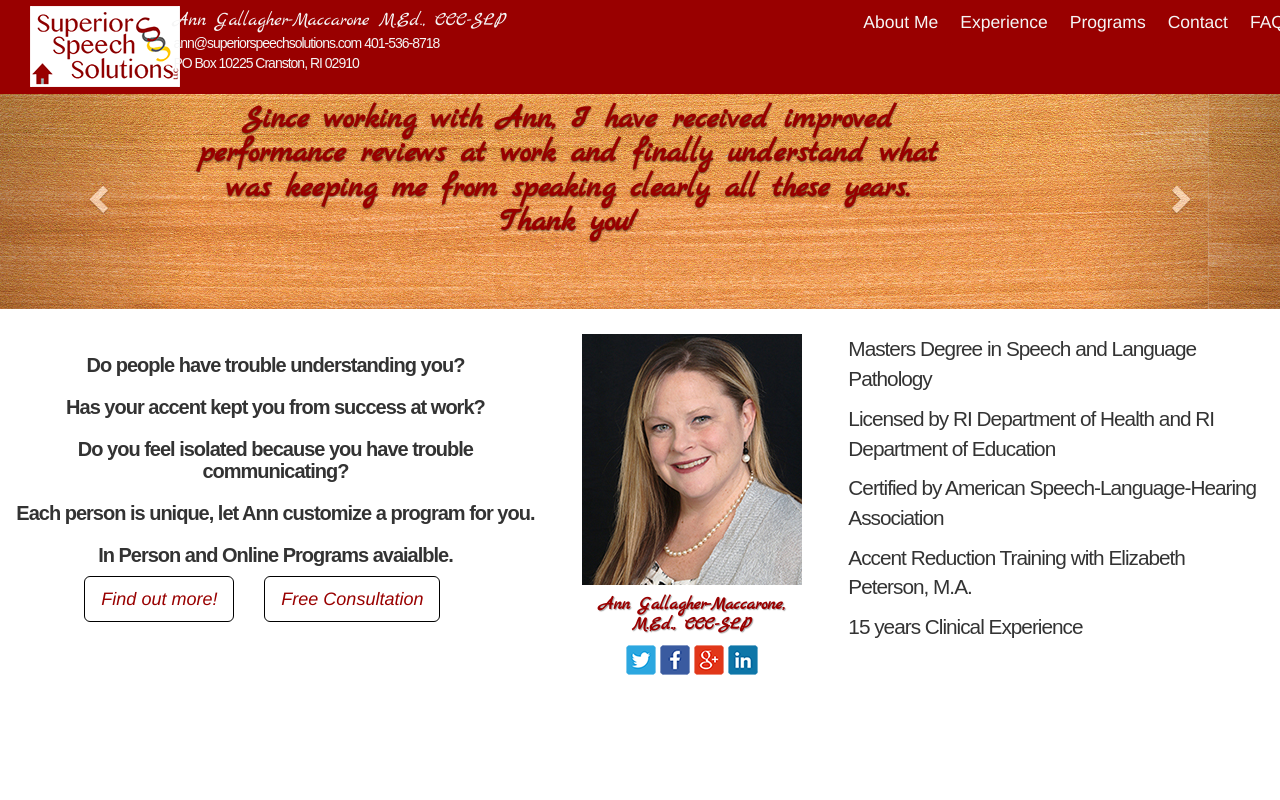
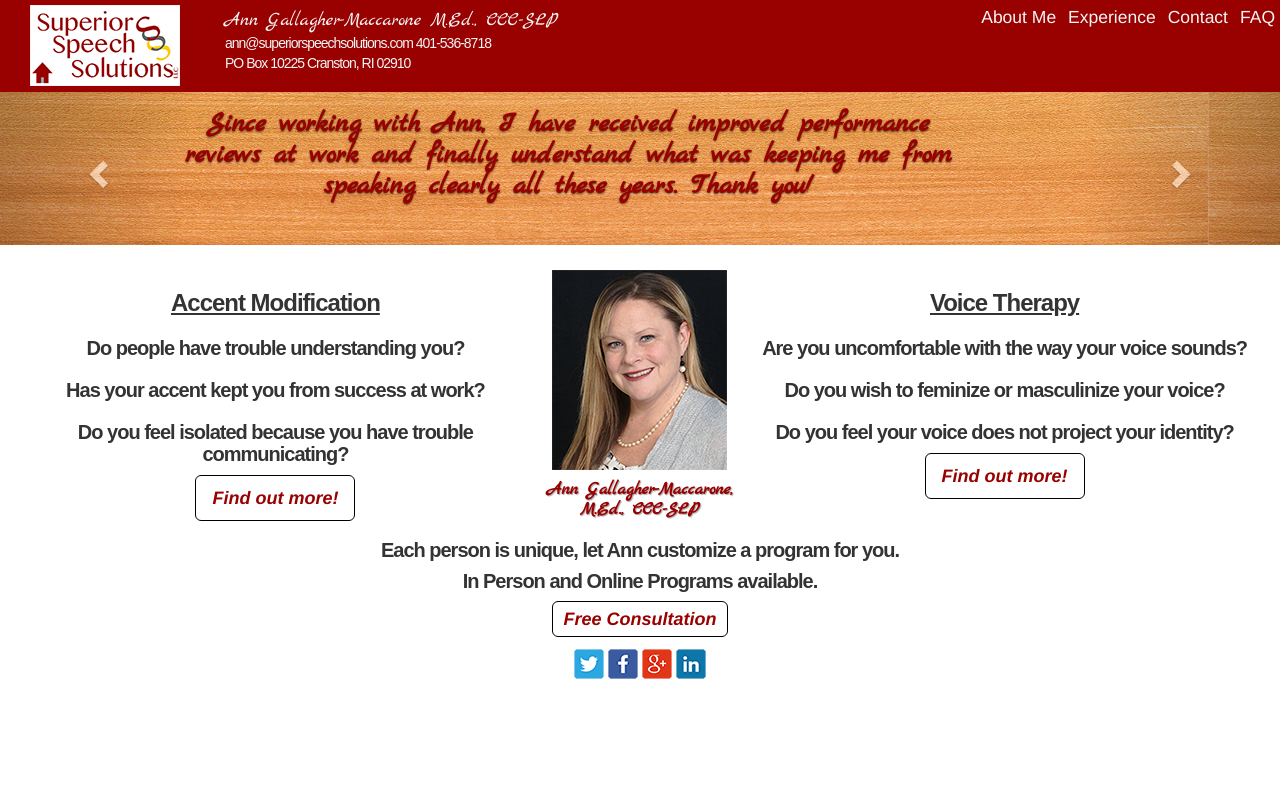
Before and after one commit to Slimfred/SupSpeechSol-New-Site, a plain HTML site: page index.html in a window 1280 px wide. Shown: the top 800 px of the page. Drawn offline with nearby package versions, Linux system fonts and the light colour scheme; a web font is replaced by a local one.

Commit message:
add trans info and update format

```diff
--- a/css/style.css
+++ b/css/style.css
@@ -3,6 +3,7 @@
 }
 body {
   position: relative;
+  margin-top: 90px;
 }
 
 /***** Base Styles *****/
@@ -51,7 +52,7 @@ p {
 .nav-pills li a {
   color: #f5f5f5;
   background-color: #990000;
-  padding: 10px;
+  padding: 5px;
 }
 .nav-pills li.active a,
 .nav-pills li.active a:hover
@@ -70,9 +71,11 @@ p {
 #home-icon {
   margin-top: .75%;
   margin-bottom: .75%;
+  padding: 0;
 }
 #ann-name-contact {
   margin-left: .75%;
+  /*padding: 0;*/
 }
 #ann-name {
   margin-bottom: .5%;
@@ -117,11 +120,11 @@ p {
   margin-top: 6%;
 }
 .carousel-caption {
-  padding-bottom: 3%;
+  padding-bottom: 1%;
 }
 .carousel-caption h1 {
   color: #990000;
-  font-size: 2.25em;
+  font-size: 2em;
 }
 
 /*** Social Media Buttons ***/
@@ -135,6 +138,7 @@ p {
 }
 .social-media ul {
   list-style: none;
+  margin-top: 1%;
   padding-left: 0;
 }
 .social-media li {
@@ -151,6 +155,9 @@ p {
 .programs-box {
   text-align: center;
 }
+.programs-box h2 {
+  text-decoration: underline;
+}
 .about-me-box {
   text-align: center;
 }
@@ -163,17 +170,25 @@ p {
 .experience-box {
   font-size: 1.1em;
 }
-
-.burg-button {
+.programs-box-full-width {
+  text-align: center;
+}
+.programs-box-full-width h3 {
+  margin: .75% 0;
+}
+.all-btn-format {
   border-color: black;
   background-color: white;
   color: #990000;
-  margin-right: 5%;
+  font-weight: bold;
 }
-.burg-button:hover,
-.burg-button:focus,
-.burg-button.active,
-.burg-button.active:focus {
+.free-button {
+  padding: 5px 10px;
+}
+.all-btn-format:hover,
+.all-btn-format:focus,
+.all-btn-format.active,
+.all-btn-format.active:focus {
   background-color: #990000;
   color: #f5f5f5;
 }
--- a/index.html
+++ b/index.html
@@ -31,25 +31,23 @@
     <!-- Navbar Starts Here -->
     <nav class="navbar navbar-fixed-top navbar-inverse hidden-xs" role="naviagtion">
       <div class="container-fluid">
-        <div class="row">
-          <div class="navbar-header col-md-8">
-            <a id="home-icon" class="col-md-2" href="#"><img src="img/sss-logo-llc-home-sm.png" alt="Superior Speech Solutions Logo"></a>
-            <div class="col-md-6" id="ann-name-contact">
+          <div class="navbar-header col-sm-7">
+            <a id="home-icon" class="col-sm-3" href="#"><img src="img/sss-logo-llc-home-sm.png" alt="Superior Speech Solutions Logo"></a>
+            <div class="col-sm-8 hidden-sm" id="ann-name-contact">
               <h4 id="ann-name"> Ann Gallagher-Maccarone M.Ed., CCC-SLP </h4>
               <p id="ann-contact"> ann@superiorspeechsolutions.com  401-536-8718<br>PO Box 10225 Cranston, RI 02910 </p>
             </div> <!-- end ann-name-contact -->
           </div>
-          <div class="collapse navbar-collapse col-md-4">
+          <div class="collapse navbar-collapse">
             <ul class="nav nav-pills navbar-right">
               <!-- <li role="presentation"> <a href="#home">Home</a> </li> -->
               <li role="presentation"> <a href="#about-me-page">About Me</a> </li>
               <li role="presentation"> <a href="#prof-experience-page">Experience</a> </li>
-              <li role="presentation"> <a href="#programs-page">Programs</a> </li>
+              <!-- <li role="presentation"> <a href="#programs-page">Programs</a> </li> -->
               <li role="presentation"> <a href="#contact-page">Contact</a> </li>
               <li role="presentation"> <a href="#faq-page">FAQ</a> </li>
             </ul> <!--end nav navbar-pills -->
           </div> <!--end navbar-collapse collapse -->
-        </div> <!-- end row -->
       </div> <!--end container-fluid (nav) -->
     </nav> <!--end navbar navbar-inverse navbar-fixed-top -->
 
@@ -57,13 +55,13 @@
 
     <div class="nav navbar-default navbar-fixed-top small-screen-menu visible-xs" role="navigation">
       <div class="home-link navbar-header">
-        <a class="col-xs-5" id="home-icon" href="#"><img src="img/sss-logo-llc-home-sm.png" alt="Superior Speech Solutions Logo"></a>
+        <a class="col-xs-5" id="home-icon" href="#"><img src="img/sss-logo-llc-home-sm.png" class="img-responsive" alt="Superior Speech Solutions Logo"></a>
       </div> <!-- end home-link -->
       <ul class="col-xs-7 nav navbar-default navbar-fixed-top">
         <!-- <li role="presentation"> <a href="#home">Home</a> </li> -->
         <li role="presentation"> <a href="#about-me-page">About</a> </li>
         <li role="presentation"> <a href="#contact-page">Contact</a> </li>
-        <li role="presentation"> <a href="#programs-page">Programs</a> </li>
+        <!-- <li role="presentation"> <a href="#programs-page">Programs</a> </li> -->
         <li role="presentation"> <a href="#faq-page">FAQ</a> </li>
       </ul> <!--end nav navbar-pills -->
     </div> <!-- end small-screen-menu -->
@@ -71,7 +69,7 @@
 
     <!-- Customer Quotes Carousel -->
     <div class="tesimonials">
-      <div id="carousel-example-generic" class="carousel slide hidden-xs" data-ride="carousel">
+      <div id="carousel-example-generic" class="carousel slide hidden-sm hidden-xs" data-ride="carousel">
       <!-- Indicators -->
         <!-- <ol class="carousel-indicators">
           <li data-target="#carousel-example-generic" data-slide-to="0" class="active"></li>
@@ -81,21 +79,21 @@
       <!-- Wrapper for slides -->
         <div class="carousel-inner" role="listbox">
           <div class="item active">
-            <img src="img/gold-background.jpg" alt="gold background">
+            <img src="img/gold-background-200.png" alt="gold background">
             <div class="carousel-caption">
               <h1>Since working with Ann, I have received improved performance reviews at work and finally understand what was keeping me from speaking clearly all these years.  Thank you!</h1>
             </div> <!--end carousel-caption -->
           </div> <!--end item-active -->
           <div class="item">
-            <img src="img/gold-background.jpg" alt="gold background">
+            <img src="img/gold-background-200.png" alt="gold background">
             <div class="carousel-caption dark-text">
               <h1>I enjoyed my program with Ann very much.  She is a kind and professional woman.  Ann made each step easy to practice and carryover.  She helped me achieve my goals.</h1>
             </div> <!--end carousel-caption -->
           </div> <!--end item -->
           <div class="item">
-            <img src="img/gold-background.jpg" alt="gold background">
+            <img src="img/gold-background-200.png" alt="gold background">
             <div class="carousel-caption">
-              <h1>Ann provided me with valuable insights into modifying my accent. I am more understood by all and could not be happier.</h1>
+              <h1>Ann provided me with valuable insights into modifying my accent.<br>I am more understood by all and could not be happier.</h1>
             </div> <!--end carousel-caption -->
           </div> <!--end item -->
         </div> <!--end carousel-inner -->
@@ -113,17 +111,27 @@
 
       <div class="home-page container-fluid">
         <div class="col-md-5 programs-box">
+          <h2> Accent Modification </h2>
           <h3> Do people have trouble understanding you? </h3>
           <h3> Has your accent kept you from success at work? </h3>
           <h3> Do you feel isolated because you have trouble communicating? </h3>
+          <a class="btn btn-lg btn-info all-btn-format" href="#programs-page"> <em> Find out more! </em> </a>
+        </div> <!-- end col-md-3 -->
+        <div class="col-md-2 about-me-box">
+          <img src="img/ann-profile-pic-sm.png" alt="picture of Ann">
+          <h4> Ann Gallagher-Maccarone,<br>M.Ed., CCC-SLP </h4>
+        </div> <!-- end about-me -->
+        <div class="col-md-5 programs-box">
+          <h2> Voice Therapy </h2>
+          <h3> Are you uncomfortable with the way your voice sounds? </h3>
+          <h3> Do you wish to feminize or masculinize your voice? </h3>
+          <h3> Do you feel your voice does not project your identity? </h3>
+          <a class="btn btn-lg btn-info all-btn-format" href="#programs-page"> <em> Find out more! </em> </a>
+        </div> <!-- end programs-box -->
+        <div class="col-sm-12 programs-box-full-width">
           <h3> Each person is unique, let Ann customize a program for you.</h3>
-          <h3> In Person and Online Programs avaialble.</h3>
-          <a class="btn btn-lg btn-info burg-button" href="#programs-page"> <em> Find out more! </em> </a>
-          <a class="btn btn-lg btn-info burg-button" href="#contact-page"> <em> Free Consultation </em> </a>
-        </div> <!-- end col-md-3 -->
-        <div class="col-md-3 about-me-box">
-          <img src="img/ann-profile-pic.png" alt="picture of Ann">
-          <h4> Ann Gallagher-Maccarone,<br>M.Ed., CCC-SLP </h4>
+          <h3> In Person and Online Programs available.</h3>
+          <a class="btn btn-info btn-lg all-btn-format free-button" href="#contact-page"> <em> Free Consultation </em> </a>
           <div class="social-media">
             <ul>
               <li> <a href="https://twitter.com/Supspeechsoluti" target="_blank"> <img src="img/twitter.png" alt="twitter icon"> </a></li>
@@ -132,14 +140,7 @@
               <li> <a href="https://www.linkedin.com/in/ann-gallagher-maccarone-69604473" target="_blank"> <img src="img/linkedin.png" alt="linkedin icon"> </a> </li>
             </ul>
           </div> <!-- end social-media -->
-        </div> <!-- end about-me -->
-        <div class="col-md-4 experience-box">
-          <p> Masters Degree in Speech and Language Pathology</p>
-          <p> Licensed by RI Department of Health and RI Department of Education</p>
-          <p> Certified by American Speech-Language-Hearing Association</p>
-          <p> Accent Reduction Training with Elizabeth Peterson, M.A. </p>
-          <p> 15 years Clinical Experience </p>
-        </div> <!-- end experience-box -->
+        </div>
       </div> <!-- end home-page container-fluid-->
 
       <div class="col-md-12" id="about-me-page">
@@ -147,11 +148,11 @@
           <h1> . . . from my life to yours </h1>
         </div> <!-- end section-header -->
         <div class="about-me col-md-12">
-          <div class="col-md-6 about-me-columns">
+          <div class="col-md-6">
             <h2> Why I chose this profession: </h2>
             <p> In my early life, my grandmother was impacted by a severe stroke which left her unable to speak.  It was so difficult to see her so frustrated, and unable to meet her daily needs or simply say "I love you".  This experience early on drove me to pursue a career which would empower individuals and families who who had similar experiences to mine.  Later in life my father was diagnosed with Parkinson's Disease.  As the disease progressed, his communication  skills decreased as well.  My own, difficult life experiences have become an inspiration.  They are now woven through my professional life and have led me to a profound professional goal: to reduce or eliminate communication frustration for individuals and families, throughout every aspect of their own life. </p>
           </div>
-          <div class="col-md-6 about-me-columns">
+          <div class="col-md-6">
             <h2> How long has Ann been doing this: </h2>
             <p> Ann has enjoyed working with clients and families over the course of fifteen years of practice in her field.  She has a great deal of experience with the different subsets of speech which require intervention as well as ESL and international speakers.  She also has experience with voice therapy, and the succinct characteristics of voice, respiration, intonation and resonance which are key players in the initial phases of accent modification. </p>
           </div>
@@ -166,7 +167,7 @@
         <div class="section-header">
           <h1> Professional Experience </h1>
         </div> <!-- end section-header -->
-        <div class="col-md-3 about-me-box">
+        <div class="col-md-2 about-me-box">
           <img src="img/ann-profile-pic.png" alt="picture of Ann">
           <h4> Ann Gallagher-Maccarone,<br>M.Ed., CCC-SLP </h4>
           <div class="social-media">
@@ -184,6 +185,8 @@
           <p>I have been certified by the American Speech-Language-Hearing Association and hold licences in Speech – Language Pathology from the State of Rhode Island and the Rhode Island Department of Education. </p>
           <p> My Master’s degree in Speech-Language Pathology is from the University of Virginia and my Bachelor’s degree is from Manhattan College. </p>
         </div> <!-- end prof-experience -->
+      </div> <!-- end prof-experience-page -->
+
       </div> <!-- end prof-experience -->
 
       <div class="col-md-12" id="programs-page">
@@ -191,7 +194,7 @@
           <h1> Why Accent Modification? </h1>
         </div> <!-- end section-header -->
         <div class="programs">
-          <div class="col-md-6 programs-columns">
+          <div class="col-md-6">
             <h2> Do people have trouble understanding you? <br>Has your accent kept you from success at work?</h2>
             <p> There are people who react to accented speakers, particularly in professional situations, in a way that distracts others from the main purpose of their conversation.  Although well-meaning when displaying an interest in where an person is from, or expressing a positive opinion about an accent, this may change the direction of a conversation and not allow a professional to reach their intended point. </p>
             <h2> Do you feel isolated because you have trouble communicating? </h2>
@@ -208,7 +211,7 @@
               </div> <!-- end social-media -->
             </div> <!-- end prog-contact -->
           </div> <!-- end col-md-6 -->
-          <div class="col-md-6 programs-columns">
+          <div class="col-md-6">
             <h2> How Accent Modification Can Help: </h2>
             <p> My method WILL NOT strive to “Americanize” a person or erase the cultural aspects of their life.  It is more about learning how we produce speech, and how to implement new habits and behaviors based upon the Standard American Speech Model.  It is a myth that you need to be taught and acquire many new sounds.  There is a great degree of cross over between American English sounds and sounds which already exist in several other languages. Once the key features of an individual’s language which differs from American English are identified, an individualized program will be designed to focus on the habitual changes that will offer the greatest initial success and long lasting improvement. You will leave my sessions with knowledge and awareness about your speech and communication skills and weekly goals that will bolster your success.  With my experience, dedication and passion for my career, coupled with my commitment to supporting you along this path, clear and professional speech is absolutely attainable!  This will be life changing and it is exciting for me to provide you with this initial platform to jump from.</p>
             <p> Throughout our 12 week program, you will learn and apply the nuances of American English, which will ultimately lead to more effective communication.  Because speech varies from speaker to speaker, each client's program will be customized to meet your own personal needs.  You will steadily work towards reducing frustrating situations and maximizing your success in your personal and professional communication skills.  Sessions will take place one time per week and are one hour in duration. </p>
```
Also changed, not shown: index-no-trans.html (renamed from index Trans.html, +23 -20 lines), img/ann-profile-pic-sm.png (added), img/gold-background-200.png (added), img/gold-background-250.png (added), img/gold-background-300.png (added).
